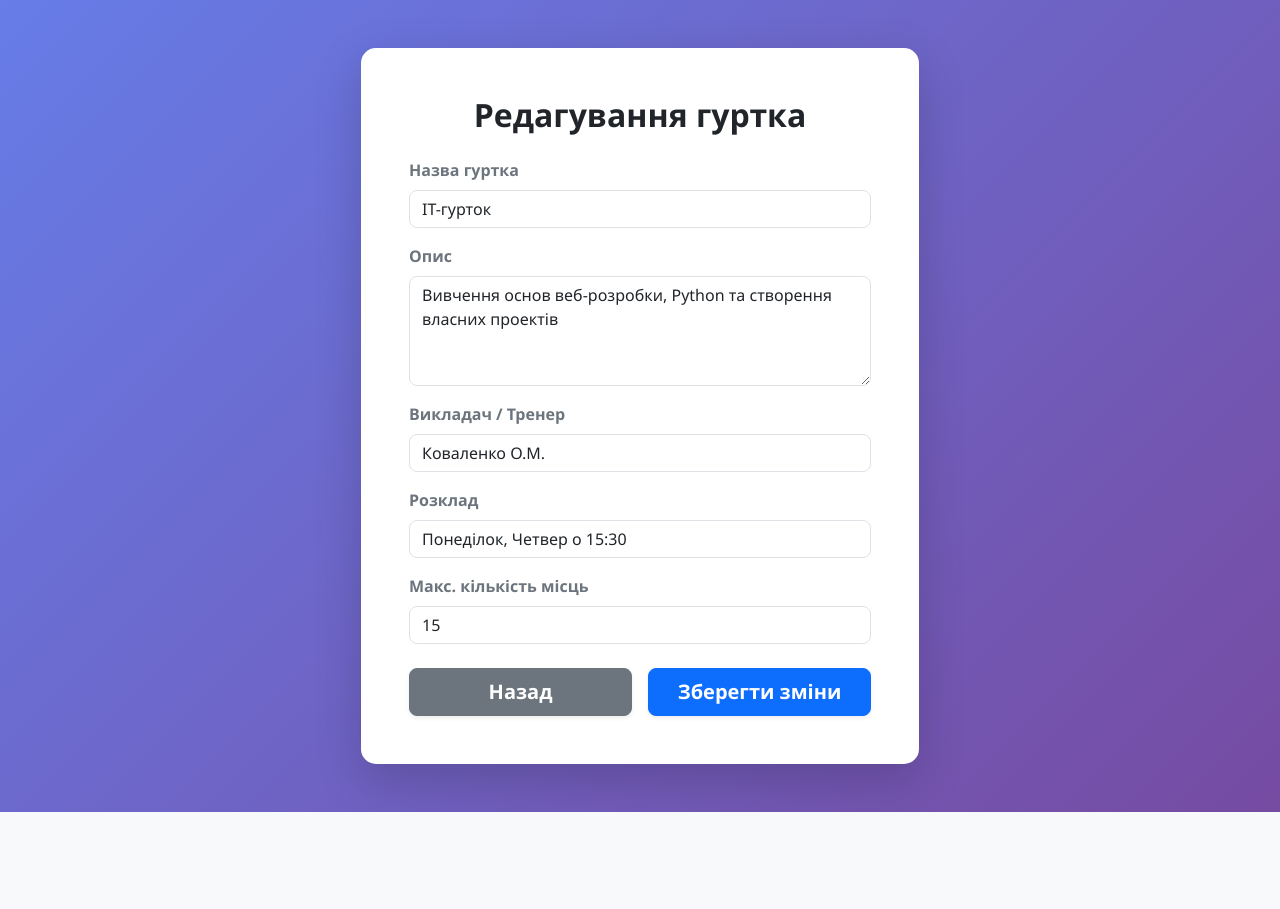
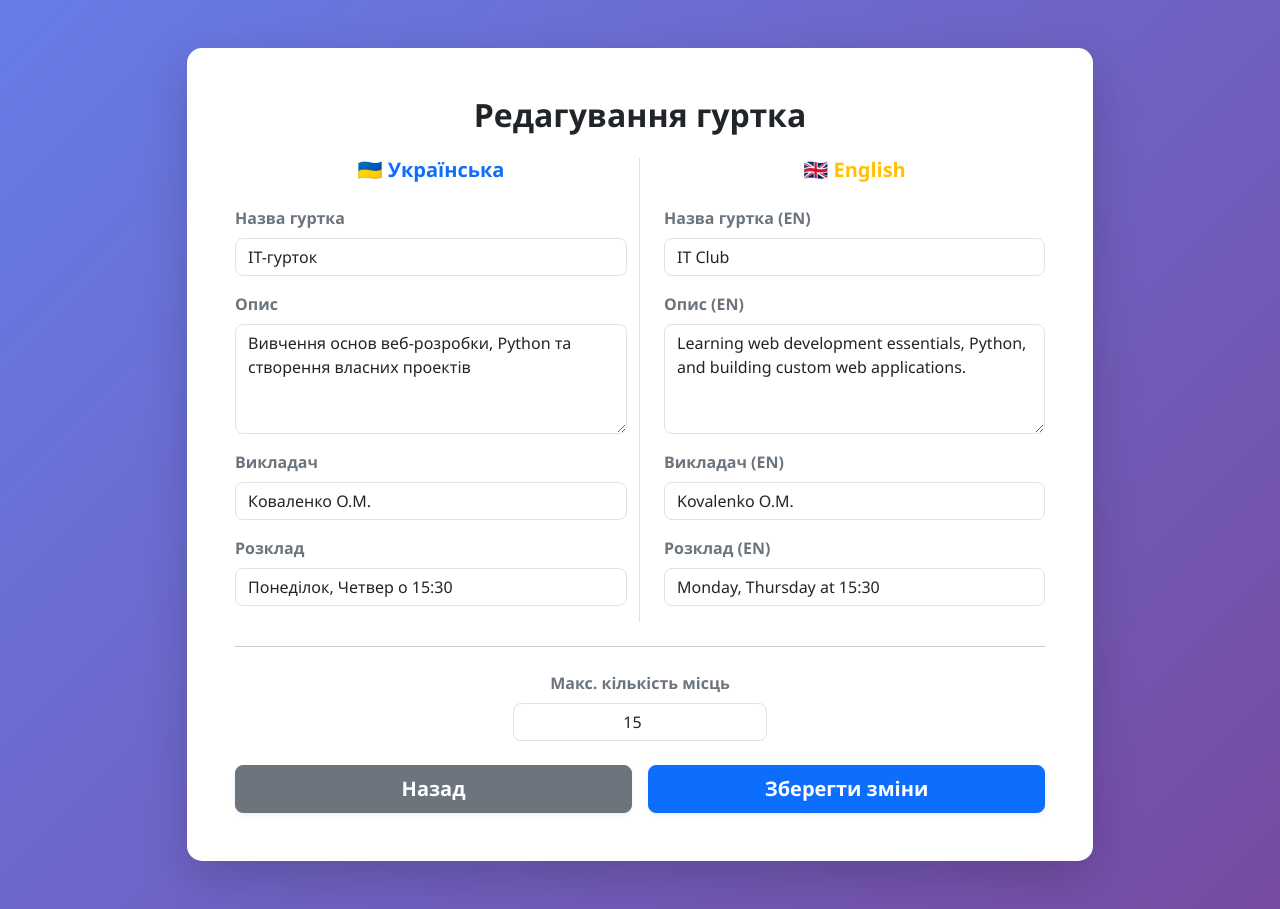
Before and after one commit to Goynadot/Extracurricular-activities, a Flask app: template static/templates/edit_club.html in a window 1280 px wide. Shown: the part 66-975 px from the top of the page. Before the commit the page ends 878 px from the top, so only its background shows below. Run offline with Flask 3, Linux system fonts and the light colour scheme; the template is opened without the code that fills it: values that come from a table or form of the project are taken from there, others are empty.

Commit message:
Update edit_club.html

```diff
--- a/static/templates/edit_club.html
+++ b/static/templates/edit_club.html
@@ -5,8 +5,9 @@
 {% endblock %}
 
 {% block content %}
-<div class="d-flex justify-content-center align-items-center mb-5 mt-4">
-    <div class="col-md-6">
+<div class="container mb-5 mt-4">
+    <div class="row justify-content-center">
+        <div class="col-lg-10">
 
             <div class="card shadow-lg border-0" style="border-radius: 15px; background-color: #ffffff;">
                 <div class="card-body p-4 p-sm-5">
@@ -16,29 +17,65 @@
                     </h2>
 
                     <form method="POST">
+                        <div class="row">
+
+                            <div class="col-md-6 border-end">
+                                <h5 class="text-primary mb-4 fw-bold text-center">🇺🇦 Українська</h5>
+
                                 <div class="mb-3">
-                        <label class="form-label text-secondary fw-semibold">{{ text['label_club_name'] }}</label>
+                                    <label class="form-label text-secondary fw-semibold">Назва гуртка</label>
                                     <input type="text" name="club_name" class="form-control text-dark border" style="border-radius: 8px;" value="{{ club.club_name }}" required>
                                 </div>
 
                                 <div class="mb-3">
-                        <label class="form-label text-secondary fw-semibold">{{ text['label_description'] }}</label>
+                                    <label class="form-label text-secondary fw-semibold">Опис</label>
                                     <textarea name="description" class="form-control text-dark border" rows="4" style="border-radius: 8px;">{{ club.description }}</textarea>
                                 </div>
 
                                 <div class="mb-3">
-                        <label class="form-label text-secondary fw-semibold">{{ text['label_teacher'] }}</label>
+                                    <label class="form-label text-secondary fw-semibold">Викладач</label>
                                     <input type="text" name="teacher" class="form-control text-dark border" style="border-radius: 8px;" value="{{ club.teacher }}">
                                 </div>
 
                                 <div class="mb-3">
-                        <label class="form-label text-secondary fw-semibold">{{ text['label_schedule'] }}</label>
+                                    <label class="form-label text-secondary fw-semibold">Розклад</label>
                                     <input type="text" name="schedule" class="form-control text-dark border" style="border-radius: 8px;" value="{{ club.schedule }}">
                                 </div>
+                            </div>
 
-                    <div class="mb-4">
+                            <div class="col-md-6 ps-md-4 mt-4 mt-md-0">
+                                <h5 class="text-warning mb-4 fw-bold text-center">🇬🇧 English</h5>
+
+                                <div class="mb-3">
+                                    <label class="form-label text-secondary fw-semibold">Назва гуртка (EN)</label>
+                                    <input type="text" name="club_name_en" class="form-control text-dark border" style="border-radius: 8px;" value="{{ club.translation.club_name_en if club.translation else '' }}">
+                                </div>
+
+                                <div class="mb-3">
+                                    <label class="form-label text-secondary fw-semibold">Опис (EN)</label>
+                                    <textarea name="description_en" class="form-control text-dark border" rows="4" style="border-radius: 8px;">{{ club.translation.description_en if club.translation else '' }}</textarea>
+                                </div>
+
+                                <div class="mb-3">
+                                    <label class="form-label text-secondary fw-semibold">Викладач (EN)</label>
+                                    <input type="text" name="teacher_en" class="form-control text-dark border" style="border-radius: 8px;" value="{{ club.translation.teacher_en if club.translation else '' }}">
+                                </div>
+
+                                <div class="mb-3">
+                                    <label class="form-label text-secondary fw-semibold">Розклад (EN)</label>
+                                    <input type="text" name="schedule_en" class="form-control text-dark border" style="border-radius: 8px;" value="{{ club.translation.schedule_en if club.translation else '' }}">
+                                </div>
+                            </div>
+
+                        </div>
+
+                        <hr class="opacity-25 my-4">
+
+                        <div class="row justify-content-center">
+                            <div class="col-md-4 mb-4 text-center">
                                 <label class="form-label text-secondary fw-semibold">{{ text['label_max_members'] }}</label>
-                        <input type="number" name="max_members" class="form-control text-dark border" style="border-radius: 8px;" value="{{ club.max_members }}" required>
+                                <input type="number" name="max_members" class="form-control text-dark border text-center" style="border-radius: 8px;" value="{{ club.max_members }}" required>
+                            </div>
                         </div>
 
                         <div class="d-flex justify-content-between">
@@ -56,4 +93,5 @@
 
         </div>
     </div>
+</div>
 {% endblock %}
```
Lines whose indentation alone changed are shown as unchanged.
